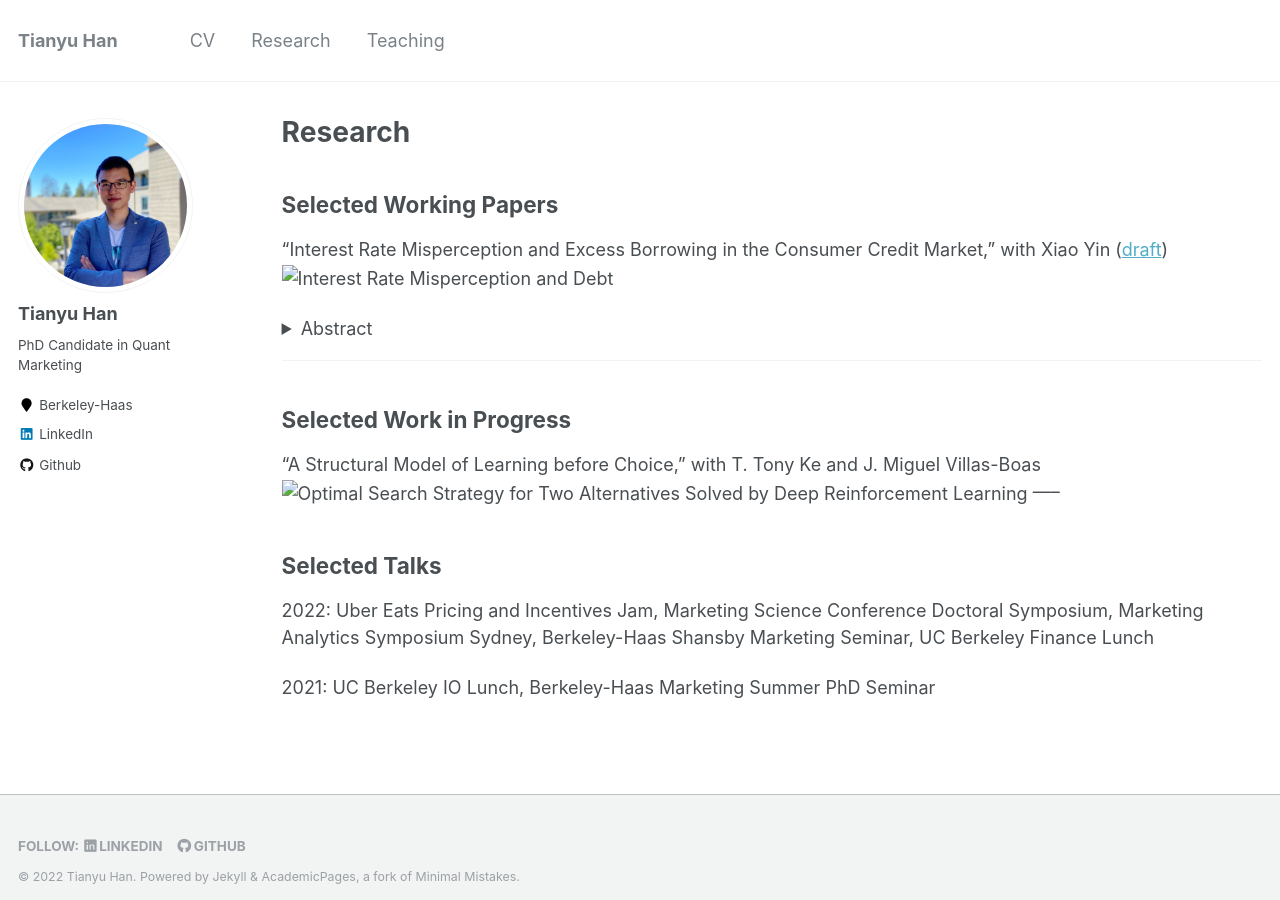
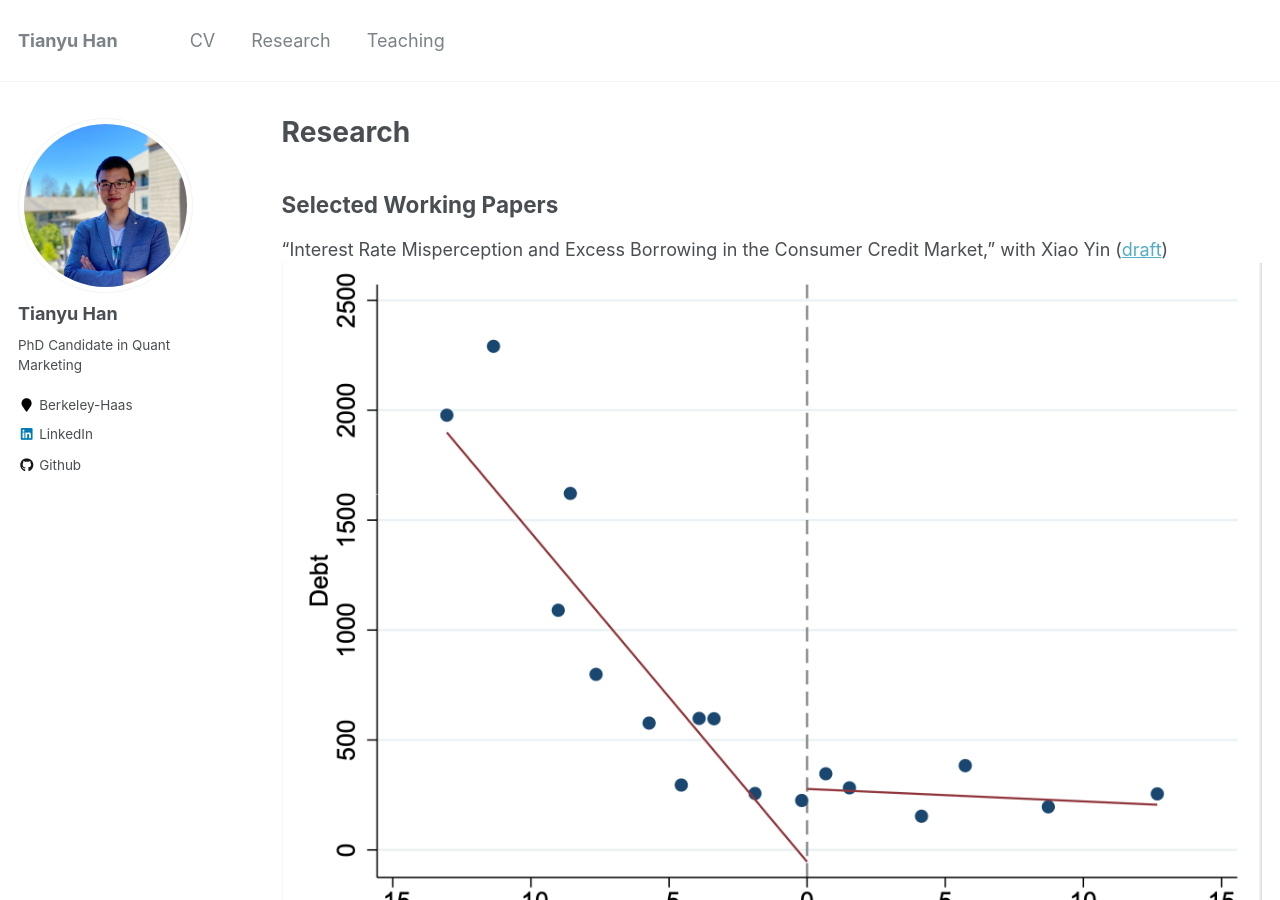
Before and after one commit to tianyu-han-mkt/tianyu-han-mkt.github.io, a Jekyll site: the page built from _pages/research.md, in a window 1280 px wide and 900 px high. Built offline with Jekyll 4.4.1, drawn with Linux system fonts in a browser that asks for light colours.

Commit message:
fix graphs

```diff
--- a/_pages/research.md
+++ b/_pages/research.md
@@ -10,7 +10,7 @@ author_profile: true
 Selected Working Papers
 -----
 "Interest Rate Misperception and Excess Borrowing in the Consumer Credit Market," with Xiao Yin ([draft](https://papers.ssrn.com/sol3/papers.cfm?abstract_id=4256372))
-![Interest Rate Misperception and Debt](/path/to/debt-bias.png)
+![Interest Rate Misperception and Debt](/images/debt-bias.png)
 <details>
 <summary>Abstract</summary>
 <br>
@@ -22,7 +22,7 @@ Credit cards are usually advertised as financial products of conspicuous quality
 Selected Work in Progress
 -----
 "A Structural Model of Learning before Choice," with T. Tony Ke and J. Miguel Villas-Boas
-![Optimal Search Strategy for Two Alternatives Solved by Deep Reinforcement Learning](/path/to/search-mdp.png)
+![Optimal Search Strategy for Two Alternatives Solved by Deep Reinforcement Learning](/images/search-mdp.png)
 -----
 
 Selected Talks
```
